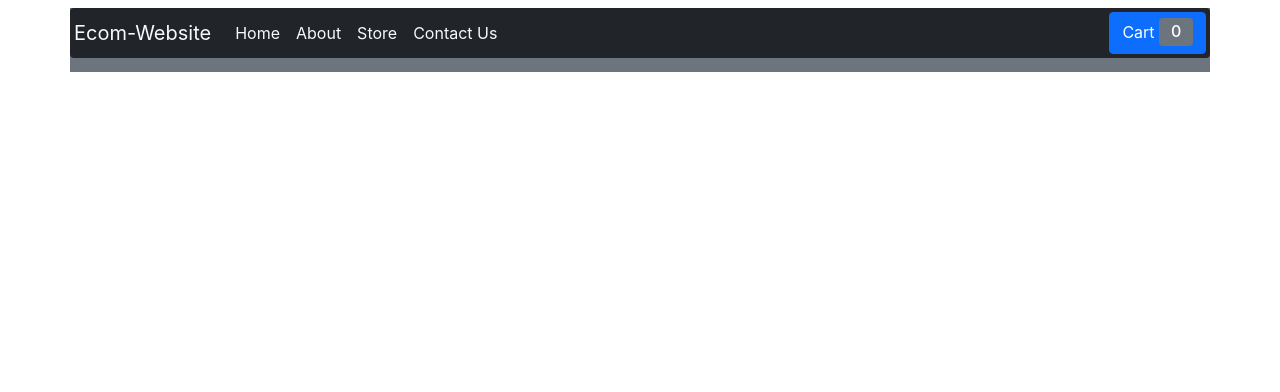
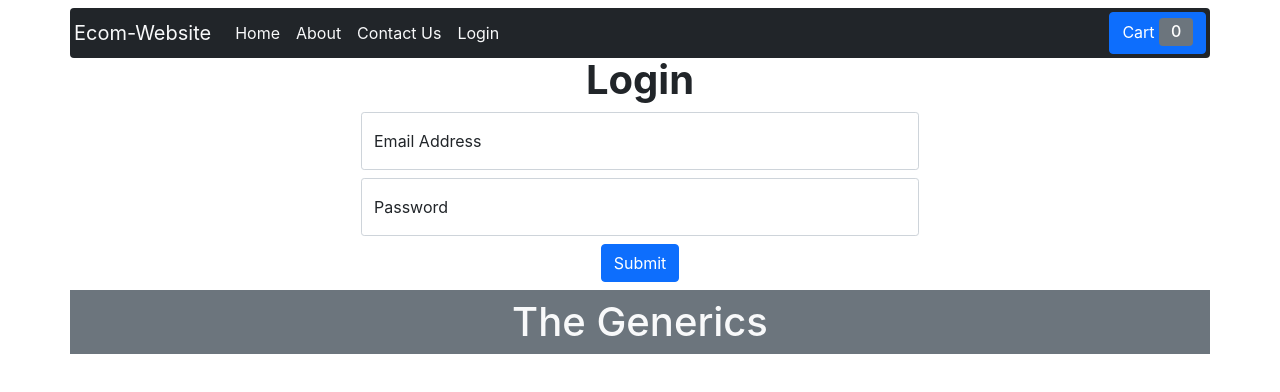
Before and after one commit to bipins867/e-commerse-website, a React (Create React App) app: page /login in a window 1280 px wide. Shown: the top 392 px of the page. Built offline with nearby package versions, Linux system fonts and the light colour scheme.

Commit message:
Adding the login page

```diff
--- a/src/Components/Base.js
+++ b/src/Components/Base.js
@@ -1,14 +1,16 @@
-import {  Route} from "react-router-dom";
+import { Route } from "react-router-dom";
 import MainContent from "./Body/MainContent";
 import BaseFooter from "./Footer/BaseFooter";
 import Header from "./Header/Header";
 import About from "./About/About";
 import Home from "./Home/Home";
 import RoutesConfig from "./RoutesConfig";
-import { Switch } from "react-router-dom/cjs/react-router-dom.min";
+import { Redirect, Switch } from "react-router-dom/cjs/react-router-dom.min";
 import ContactUs from "./ContactUs/ContactUs";
 import ItemDetail from "./Body/ItemDetails/ItemDetail";
-
+import Login from "./Login/Login";
+import { useContext } from "react";
+import ModuleContext from "../Store/module-context";
 
 // const HELLO = (props) => {
 //   return <h1>HELLO</h1>;
@@ -25,6 +27,7 @@ import ItemDetail from "./Body/ItemDetails/ItemDetail";
           <Route path="/home" element={<Home />}></Route>
           */
 export default (props) => {
+  const moduleContext = useContext(ModuleContext);
   return (
     <>
       <Header />
@@ -32,17 +35,33 @@ export default (props) => {
         <Route path="/home">
           <Home />
         </Route>
-        <Route path="/" exact >
-          <MainContent />
-        </Route>
+        {moduleContext.isLoggedIn && (
+          <Route path="/" exact>
+            <MainContent />
+          </Route>
+        )}
+        {!moduleContext.isLoggedIn && (
+          <Route path="/login">
+            <Login />
+          </Route>
+        )}
+
         <Route path="/about">
           <About />
         </Route>
-        <Route path='/contactus'>
-          <ContactUs/>
+        <Route path="/contactus">
+          <ContactUs />
         </Route>
-        <Route path='/items/:itemId' exact>
-            <ItemDetail/>
+        <Route path="/items/:itemId" exact>
+          <ItemDetail />
+        </Route>
+        {moduleContext.isLoggedIn && (
+          <Route path="*" exact>
+            <Redirect to="/" />
+          </Route>
+        )}
+        <Route path="*" exact>
+          <Redirect to="/home" />
         </Route>
       </Switch>
 
--- a/src/Components/Header/Header.js
+++ b/src/Components/Header/Header.js
@@ -1,9 +1,12 @@
 import { Button, Container, Navbar } from "react-bootstrap";
 import HeaderButton from "./HeaderButton";
-import { Link,BrowserRouter as Router } from "react-router-dom";
+import { Link, BrowserRouter as Router } from "react-router-dom";
 import { NavLink } from "react-router-dom/cjs/react-router-dom.min";
+import { useContext } from "react";
+import ModuleContext from "../../Store/module-context";
 
 export default (props) => {
+  const moduleContext=useContext(ModuleContext)
   return (
     <>
       <Navbar expand="lg" className="fixed-top ">
@@ -27,16 +30,25 @@ export default (props) => {
                   About
                 </NavLink>
               </li>
-              <li className="nav-item">
-                <NavLink className="nav-link text-light" to="/">
-                  Store
-                </NavLink>
-              </li>
+              {moduleContext.isLoggedIn && (
+                <li className="nav-item">
+                  <NavLink className="nav-link text-light" to="/">
+                    Store
+                  </NavLink>
+                </li>
+              )}
               <li className="nav-item">
                 <NavLink className="nav-link text-light" to="/contactus">
                   Contact Us
                 </NavLink>
               </li>
+              {!moduleContext.isLoggedIn && (
+                <li className="nav-item">
+                  <NavLink className="nav-link text-light" to="/login">
+                    Login
+                  </NavLink>
+                </li>
+              )}
             </ul>
           </Navbar.Collapse>
           <HeaderButton />
--- /dev/null
+++ b/src/Components/Login/ContactUs.css
@@ -0,0 +1,6 @@
+
+.input-width{
+    width: 50%;
+    align-items: center;
+
+}
--- /dev/null
+++ b/src/Components/Login/Login.js
@@ -0,0 +1,86 @@
+import { Button, Container, FloatingLabel, FormControl } from "react-bootstrap";
+
+import "./ContactUs.css";
+import { useContext, useRef } from "react";
+import ModuleContext from "../../Store/module-context";
+
+export default (props) => {
+  const passwordRef = useRef();
+  const emailRef = useRef();
+
+  const moduleContext=useContext(ModuleContext)
+
+  function formHandler(event) {
+    event.preventDefault();
+    const obj = {};
+    add2Firebase(obj);
+
+    // passwordRef.current.value = "";
+    // emailRef.current.value = "";
+  }
+
+  function add2Firebase(obj) {
+    fetch(
+      "https://identitytoolkit.googleapis.com/v1/accounts:signInWithPassword?key=AIzaSyBJ0k2sA98HmFw3BLKGykV5ySGLZYVcy1E",
+      {
+        method: "POST",
+        headers: {
+          "Content-Type": "application/json",
+        },
+        body: JSON.stringify({
+          email: emailRef.current.value,
+          password: passwordRef.current.value,
+          returnSecureToken: true,
+        }),
+      }
+    )
+      .then((response) => {
+        return response.json();
+      })
+      .then((result) => {
+        if (result.error) {
+          const data = result;
+          let errorMessage = "Authentication failed";
+          if (data && data.error && data.error.message) {
+            errorMessage = data.error.message;
+          }
+          throw new Error(errorMessage);
+        } else {
+
+          moduleContext.setIsLoggedIn(true)
+          moduleContext.setIdToken(result['idToken'])
+          localStorage.setItem('idToken',result['idToken'])
+
+        }
+      })
+      .catch((err) => {
+        alert(err);
+      });
+  }
+  return (
+    <>
+      <Container className="mt-5 text-center">
+        <h2 className="pt-2 h1 fw-bold">Login</h2>
+        <center>
+          <FloatingLabel label="Email Address" className="mb-2 input-width">
+            <FormControl
+              ref={emailRef}
+              size="sm"
+              type="email"
+              placeholder="Enter your name"
+            />
+          </FloatingLabel>
+          <FloatingLabel label="Password" className="mb-2 input-width">
+            <FormControl
+              ref={passwordRef}
+              size="sm"
+              type="password"
+              placeholder="Enter your password"
+            />
+          </FloatingLabel>
+          <Button onClick={formHandler}>Submit</Button>
+        </center>
+      </Container>
+    </>
+  );
+};
--- a/src/Store/ModuleProvider.js
+++ b/src/Store/ModuleProvider.js
@@ -28,6 +28,9 @@ export default (props) => {
     show: false,
     dangerType:false
   });
+  const [isLoggedIn,setIsLoggedIn]=useState(false);
+  const [idToken,setIdToken]=useState('')
+
 
   function addItem2Cart(id) {
     const cartItem = [...productList1, ...productList2].filter(
@@ -61,8 +64,11 @@ export default (props) => {
     productList1: productList1,
     productList2: productList2,
     toastContent: toastContent,
-    setToastContent,
-    setToastContent,
+    setToastContent :setToastContent,
+    isLoggedIn:isLoggedIn,
+    setIsLoggedIn:setIsLoggedIn,
+    idToken:idToken,
+    setIdToken:setIdToken
   };
   return (
     <ModuleContext.Provider value={value}>
```
